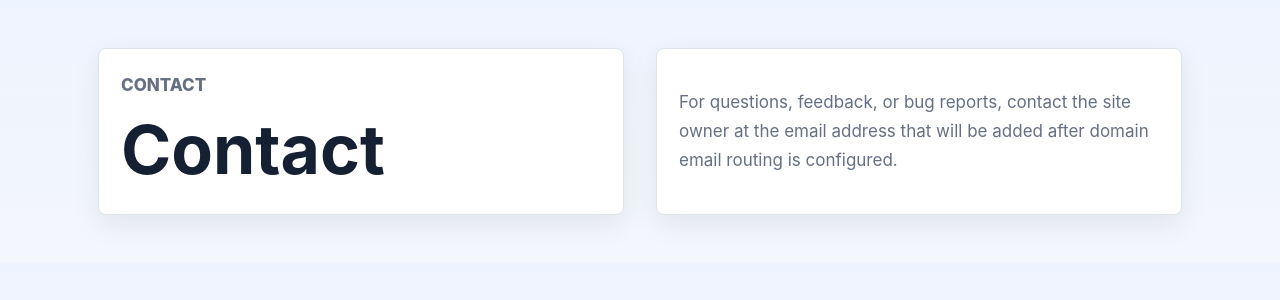
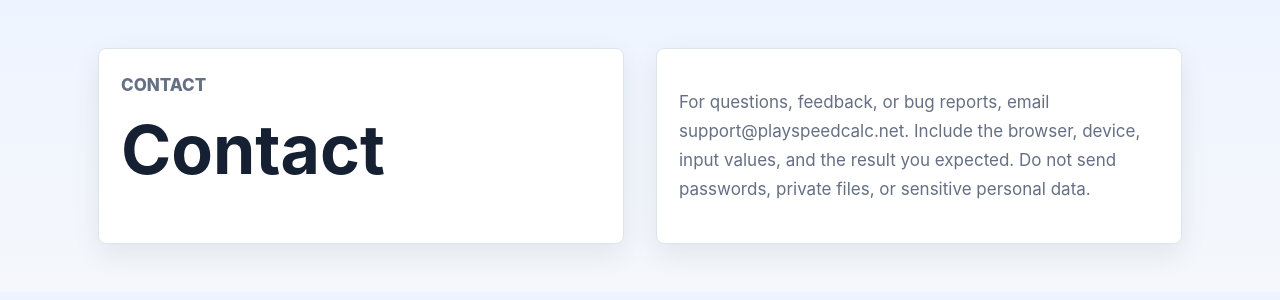
Before and after one commit to qiaosheng125/playspeedcalc, a Next.js app: page /contact in a window 1280 px wide. Shown: the top 300 px of the page. Built offline with nearby package versions, Linux system fonts and the light colour scheme; no server answers.

Commit message:
Add support email contact

```diff
--- a/src/app/contact/page.tsx
+++ b/src/app/contact/page.tsx
@@ -11,8 +11,10 @@ export default function ContactPage() {
       </div>
       <div>
         <p>
-          For questions, feedback, or bug reports, contact the site owner at the email address that
-          will be added after domain email routing is configured.
+          For questions, feedback, or bug reports, email{" "}
+          <a href="mailto:support@playspeedcalc.net">support@playspeedcalc.net</a>.
+          Include the browser, device, input values, and the result you expected.
+          Do not send passwords, private files, or sensitive personal data.
         </p>
       </div>
     </main>
--- a/src/app/privacy/page.tsx
+++ b/src/app/privacy/page.tsx
@@ -18,6 +18,11 @@ export default function PrivacyPage() {
           We may use privacy-friendly analytics to understand aggregate traffic and improve the
           site. We do not sell personal information.
         </p>
+        <p>
+          If you email <a href="mailto:support@playspeedcalc.net">support@playspeedcalc.net</a>,
+          your email address and message are used only to respond to your request
+          and improve the site.
+        </p>
       </div>
     </main>
   );
```
